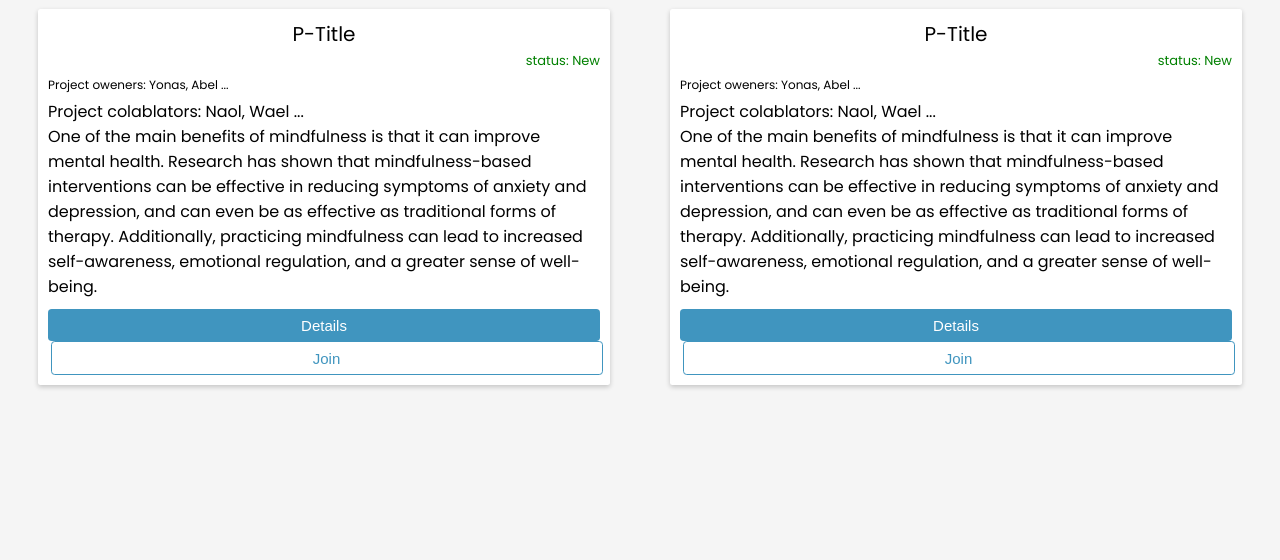
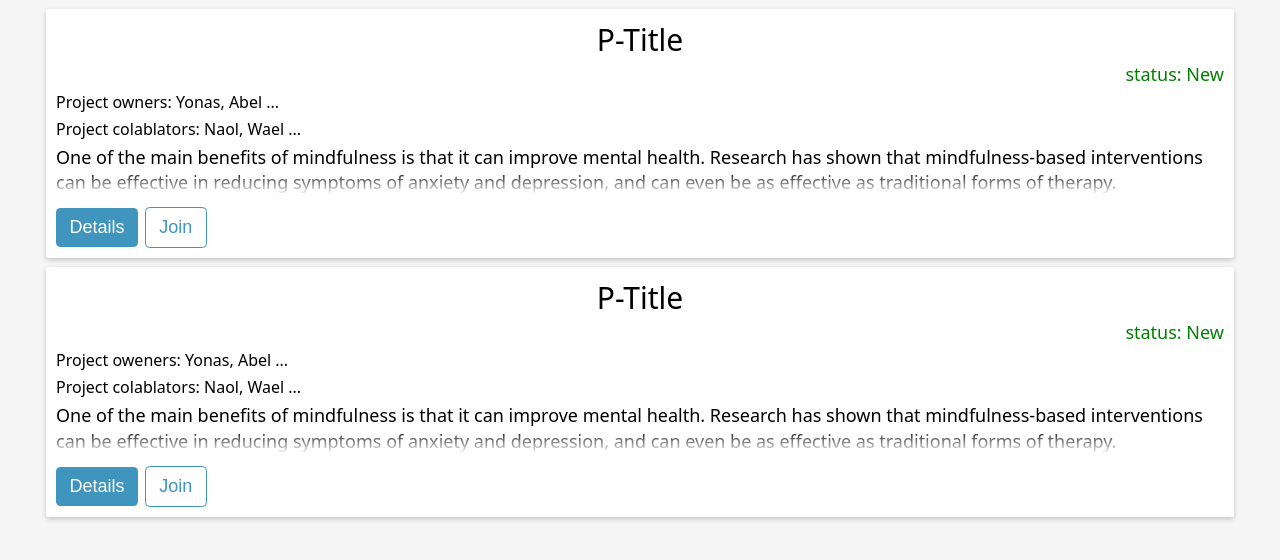
Before and after one commit to Haitham030303/AgileProject, a Flask app: page / in a window 1280 px wide. Shown: the part 62-622 px from the top of the page. Run offline with Flask 3, Linux system fonts and the light colour scheme.

Commit message:
Last fix of the cards

```diff
--- a/static/css/main.css
+++ b/static/css/main.css
@@ -123,29 +123,19 @@ a {
 }
 
 /*  */
-
-
-
-.card-grid{
-  display: grid;
-  font-family: 'Poppins', sans-serif;
-  grid-template-columns: repeat(auto-fit, minmax(300px,1fr));
-  align-items: flex-start;
-}
-
 .P-owner{
   margin-bottom: .5rem;
-  font-size: 1.2rem;
+  font-size: 1.6rem;
 }
-.Project-colablators{
+.Project-collaborators{
   margin-bottom: .5rem;
-  font-size: 1.2rem;
+  font-size: 1.6rem;
 }
 
 .card{
   background-color: white;
   padding: 1rem;
-  margin: .9rem 3rem;
+  margin: .9rem 3.8rem;
   border: none;
   border-radius: .25rem;
   box-shadow: 0 2px 5px 0 rgba(0, 0, 0, .2);
@@ -154,25 +144,26 @@ a {
 
 
 .P-Title{
-  font-size: 2rem;
+  font-size: 3rem;
   margin-bottom: .2rem;
   text-align: center;
 }
 .status{
-  font-size: 1.3rem;
+  font-size: 1.8rem;
   margin-bottom: .5rem;
   text-align: end;
   color: green;
 }
 
-.Discription{
-  font-size: 1.3rem;
+.Description{
+  font-size: 1.8rem;
  max-height: calc(2 * 1em * 1.4);
  line-height: 1.4;
  overflow: hidden;
  position: relative;
+ margin-bottom: 1.2rem;
 }
-.Discription::before{
+.Description::before{
   content: "";
   position: absolute;
   height: calc(1em * 1.4);
@@ -191,10 +182,11 @@ a {
   background: var(--color);
   color: white;
   border: none;
-  font-size: 1.5rem;
+  font-size: 1.8rem;
   padding: .5em .75em;
   border-radius: .25em;
   cursor: pointer;
+  width: auto;
 }
 
 .homebtn:hover, .homebtn:focus{
--- a/templates/index.html
+++ b/templates/index.html
@@ -6,14 +6,13 @@
 
 {% block main %}
 
-<div class="card-grid">
   <div class="card">
     <div class="title-grid">
         <div class="P-Title">P-Title</div>
         <div class="status">status: New</div>
     </div>
         <div class="P-owner">
-        Project oweners: Yonas, Abel ...
+        Project owners: Yonas, Abel ...
     </div>
     <div class="Project-collaborators">
         Project colablators: Naol, Wael ...
@@ -45,5 +44,4 @@
         <button class="homebtn btn-outline">Join</button>
     </div>
   </div>
-</div>
 {% endblock %}
```
